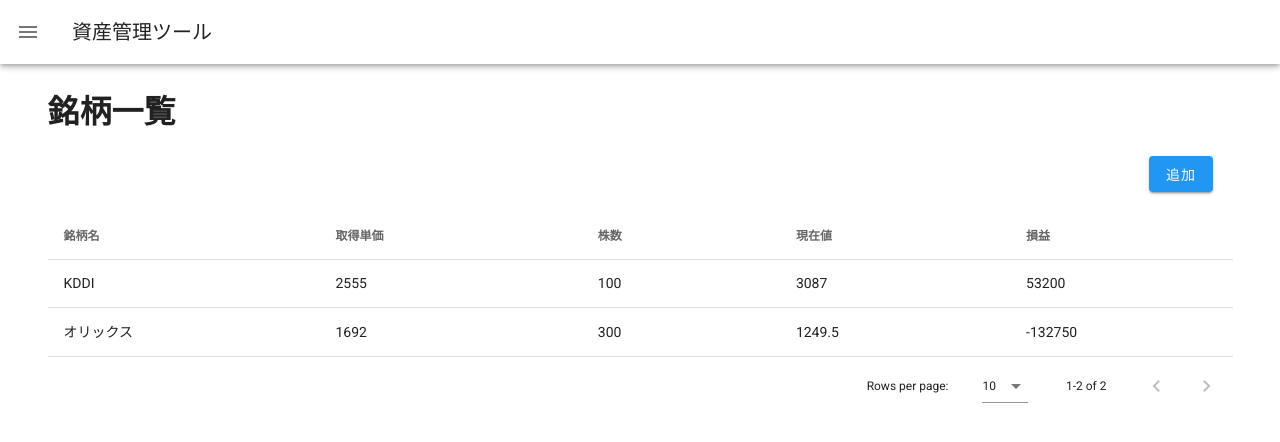
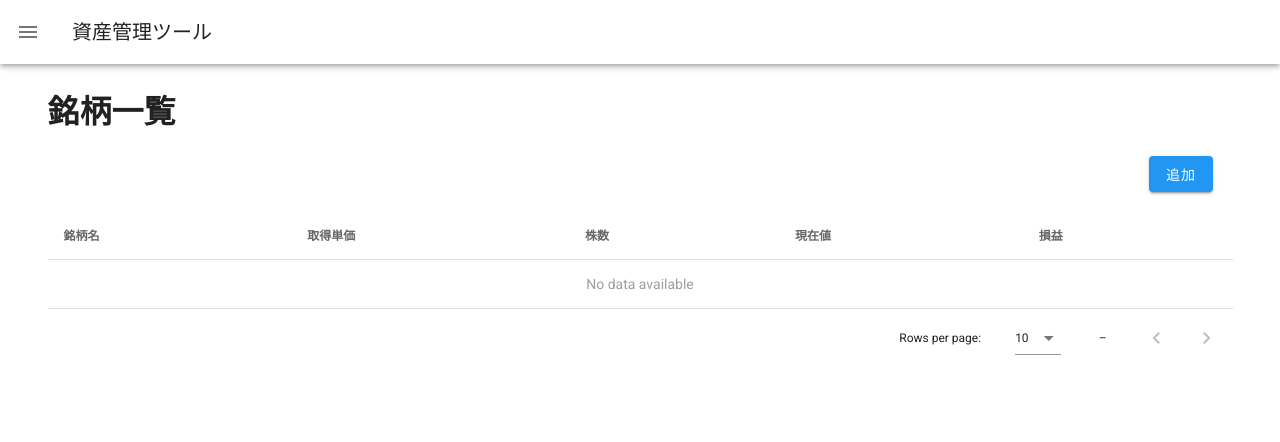
Before and after one commit to masanarih0ri/dividend_ops, a Vue app: page /stocks in a window 1280 px wide. Shown: the top 442 px of the page. Built offline with nearby package versions, Linux system fonts and the light colour scheme.

Commit message:
フォームからデータを追加できるように修正
VueXを使ってデータを追加できるようにするためにStoreに処理を追加して、データ追加ページを作成

```diff
--- a/src/store/index.js
+++ b/src/store/index.js
@@ -6,11 +6,15 @@ Vue.use(Vuex);
 export default new Vuex.Store({
   state: {
     drawer: false,
+    stocks: [],
   },
   mutations: {
     // mutationsのメソッドには自動でstateが渡ってくる
     toggleSideNav(state) {
       state.drawer = !state.drawer;
+    },
+    addStocksData(state, stocks) {
+      state.stocks.push(stocks);
     },
   },
   actions: {
@@ -20,6 +24,9 @@ export default new Vuex.Store({
       // このcommitメソッドはmutationsのメソッドを呼び出すために使われる。
       commit('toggleSideNav');
     },
+    addStocksData({ commit }, stocks) {
+      commit('addStocksData', stocks);
+    },
   },
   modules: {},
 });
--- a/src/views/Stocks.vue
+++ b/src/views/Stocks.vue
@@ -30,6 +30,10 @@
 
 <script>
 export default {
+  created() {
+    // データをストアに取得しにいく
+    this.stocks = this.$store.state.stocks;
+  },
   data() {
     return {
       headers: [
@@ -39,22 +43,7 @@ export default {
         { text: '現在値', value: 'currentStockPrice' },
         { text: '損益', value: 'profitAndLoss' },
       ],
-      stocks: [
-        {
-          stockName: 'KDDI',
-          getStockPrice: '2555',
-          stockCount: '100',
-          currentStockPrice: '3087',
-          profitAndLoss: '53200',
-        },
-        {
-          stockName: 'オリックス',
-          getStockPrice: '1692',
-          stockCount: '300',
-          currentStockPrice: '1249.5',
-          profitAndLoss: '-132750',
-        },
-      ],
+      stocks: [],
     };
   },
 };
--- a/src/views/StocksForm.vue
+++ b/src/views/StocksForm.vue
@@ -33,7 +33,7 @@
                 <v-btn @click="$router.push({ name: 'Stocks' })"
                   >キャンセル</v-btn
                 >
-                <v-btn color="info" class="ml-2">保存</v-btn>
+                <v-btn color="info" class="ml-2" @click="submit">保存</v-btn>
               </div>
             </v-form>
           </v-card-text>
@@ -44,11 +44,20 @@
 </template>
 
 <script>
+import { mapActions } from 'vuex';
 export default {
   data() {
     return {
       stocks: {},
     };
   },
+  methods: {
+    submit() {
+      this.addStocksData(this.stocks);
+      this.$router.push({ name: 'Stocks' });
+      this.stocks = {};
+    },
+    ...mapActions(['addStocksData']),
+  },
 };
 </script>
```
